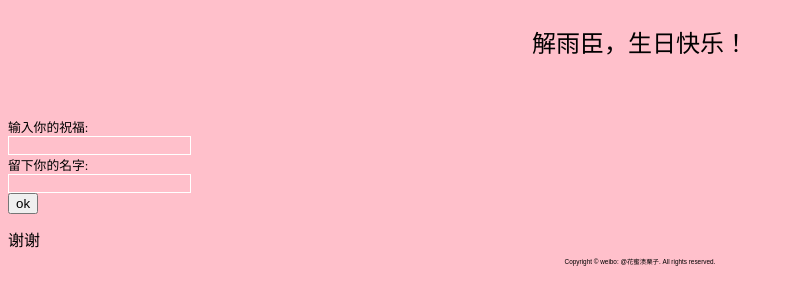
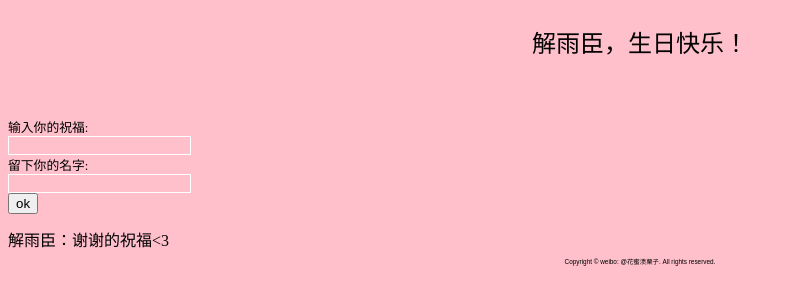
Before and after one commit to YS1021/YS1021.github.io, a plain HTML site: page index.html in a window 1280 px wide. Both pictures are taken after a click on the button "ok". Shown: the whole page, without its empty margins (0-793 px from the left). Drawn offline with Linux system fonts and the light colour scheme.

Commit message:
Update index.html

```diff
--- a/index.html
+++ b/index.html
@@ -39,7 +39,7 @@
 
 				var uid=document.myform.uid.value;
 				document.getElementById("d1").style.display="";
-				document.getElementById("d1").innerHTML = "谢谢"+uid;
+				document.getElementById("d1").innerHTML = "解雨臣：谢谢"+uid+"的祝福<3";
 			}
 			document.getElementById("but").onclick = aaaaa;
 		</script>
```
